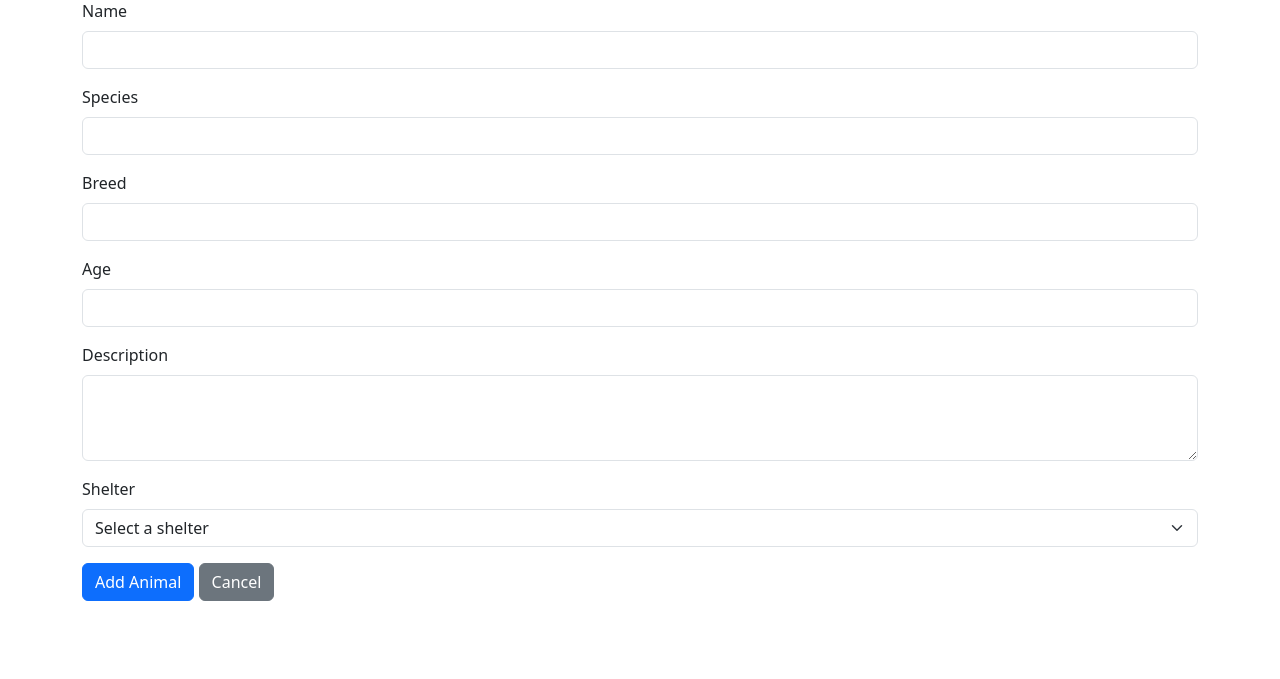
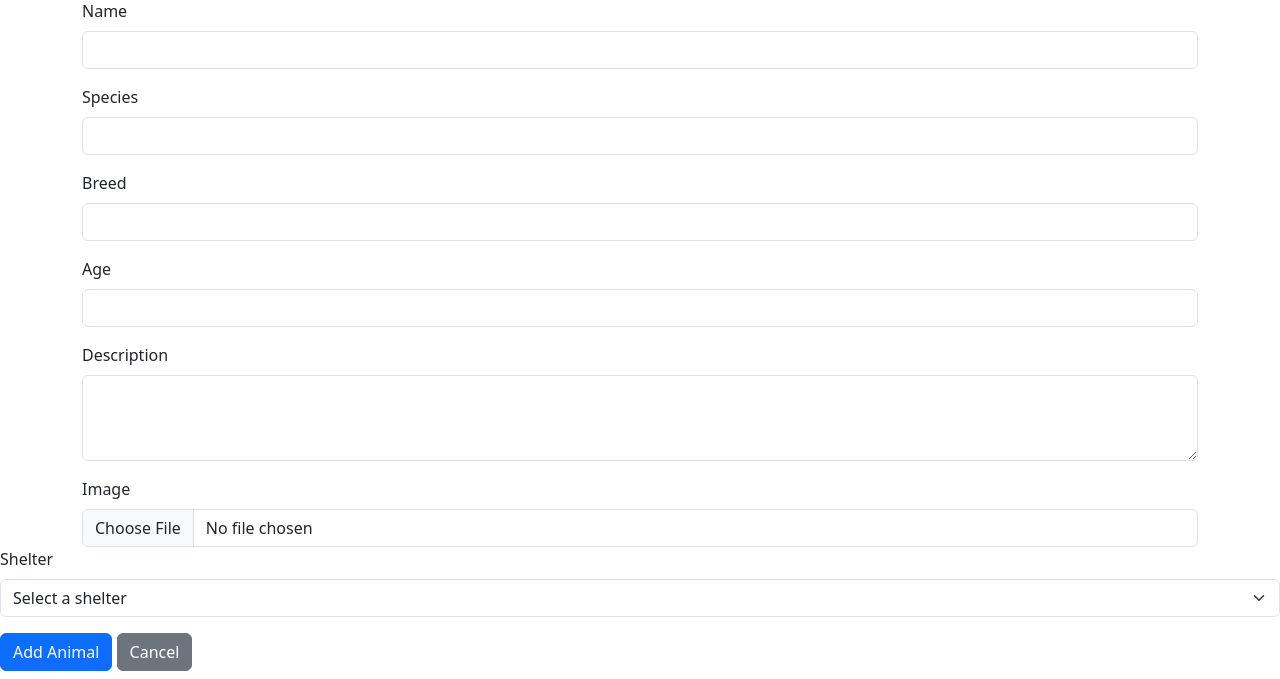
Before and after one commit to petebr09/cs330finalproject, a Flask app: page /admin/add-animal in a window 1280 px wide. Shown: the part 121-800 px from the top of the page. Run offline with Flask 3, Linux system fonts and the light colour scheme; some libraries are stand-ins or nearby versions.

Commit message:
Working on image

```diff
--- a/app.py
+++ b/app.py
@@ -41,11 +41,12 @@ def add_animal():
         breed = request.form["breed"]
         age = int(request.form["age"])
         description = request.form["description"]
+        image = request.form["image"]
         shelter_id = int(request.form["shelter_id"])
 
         new_animal = Animal(
             name=name, species=species, breed=breed, age=age,
-            description=description, shelter_id=shelter_id
+            description=description, image=image, shelter_id=shelter_id
         )
         db.session.add(new_animal)
         db.session.commit()
@@ -86,7 +87,7 @@ def add_shelter():
 def get_animals():
     animals = Animal.query.all()
     animal_list = [{"name": a.name, "species": a.species, "breed": a.breed, "age": a.age,
-                    "description": a.description} for a in animals]
+                    "description": a.description, "image": a.image} for a in animals]
     return jsonify(animal_list)
 
 @app.route("/api/shelters", methods=["GET"])
--- a/models.py
+++ b/models.py
@@ -21,7 +21,7 @@ class Animal(db.Model):
     breed = db.Column(db.String(100))
     age = db.Column(db.Integer, nullable=False)
     description = db.Column(db.Text)
-    image = db.Column(db.String(255), nullable=True)
+    image = db.Column(db.String(255), nullable=False)
 
     shelter_id = db.Column(db.Integer, db.ForeignKey('Shelter.id'), nullable=False)
 
--- a/templates/add_animal.html
+++ b/templates/add_animal.html
@@ -30,6 +30,10 @@
                 <label for="description" class="form-label">Description</label>
                 <textarea class="form-control" id="description" name="description" rows="3" required></textarea>
             </div>
+            <div class="mb-3"></div>
+                <label for="image" class="form-label">Image</label>
+                <input type="file" class="form-control" id="image" name="image" accept="image/*" required>
+            </div>
             <div class="mb-3">
                 <label for="shelter_id" class="form-label">Shelter</label>
                 <select class="form-select" id="shelter_id" name="shelter_id" required>
```
